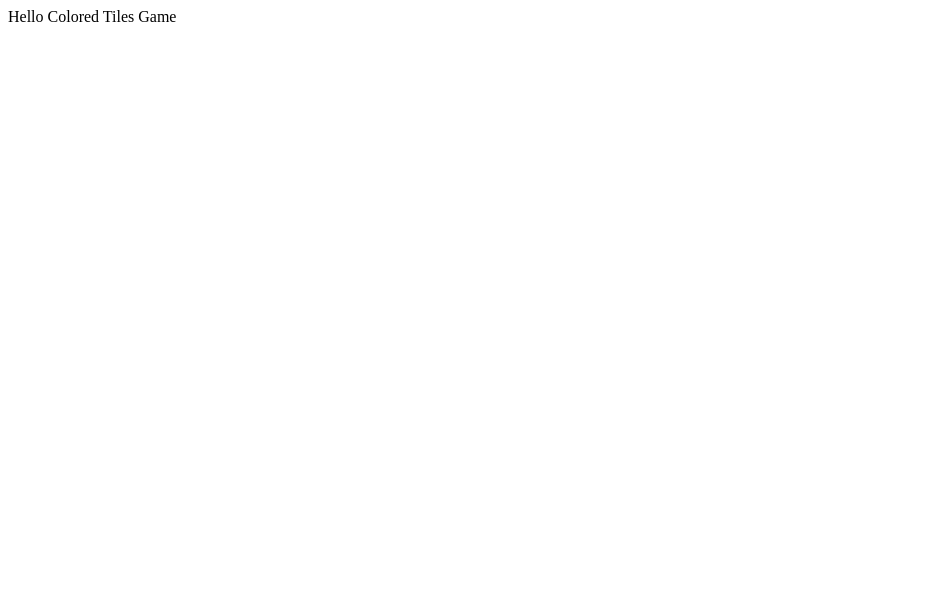
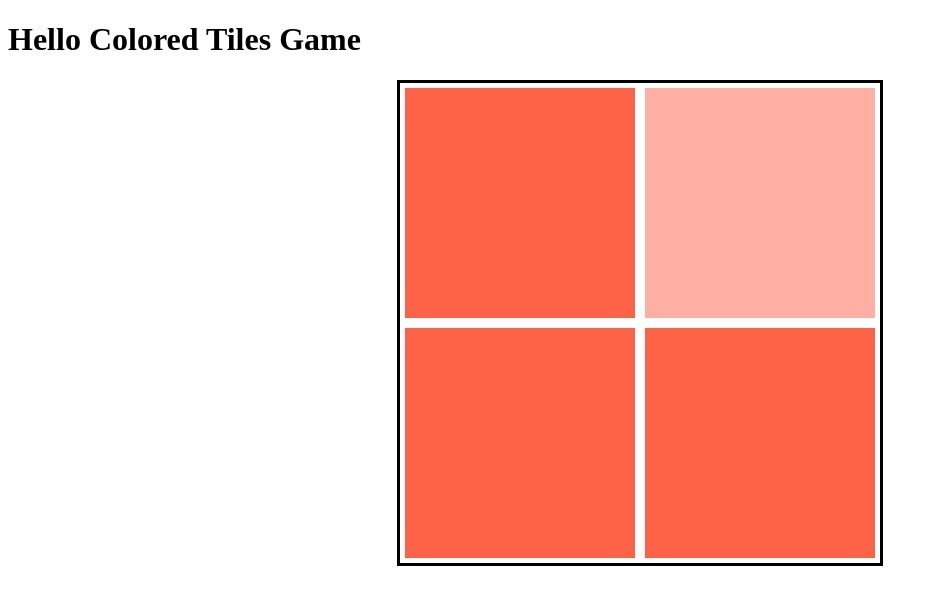
Before and after one commit to ASJvine/tiles, a React app: page / in a window 1280 px wide. Shown: the top 604 px of the page, without its empty margins (0-938 px from the left). Built offline with nearby package versions, Linux system fonts and the light colour scheme; the HTML template or start-up script is replaced by a standard one.

Commit message:
Basic grid generation - random size (2-10) and diff color tile

```diff
--- a/src/App/App.jsx
+++ b/src/App/App.jsx
@@ -1,8 +1,13 @@
 import React from 'react';
+
+import MainTitle from './common/MainTitle.atom';
+
+import Tiles from '../tiles/Tiles.organism';
 
 const App = () => (
   <div>
-    Hello Colored Tiles Game
+    <MainTitle text="Hello Colored Tiles Game" />
+    <Tiles />
   </div>
 );
 
--- /dev/null
+++ b/src/app/common/MainTitle.atom.jsx
@@ -0,0 +1,19 @@
+import React from 'react';
+import PropTypes from 'prop-types';
+
+const MainTitle = ({ className, text }) => (
+  <h1 className={`${className} main-title`}>
+    {text.trim()}
+  </h1>
+);
+
+MainTitle.defaultProps = {
+  className: '',
+};
+
+MainTitle.propTypes = {
+  text: PropTypes.string.isRequired,
+  className: PropTypes.string,
+};
+
+export default MainTitle;
--- a/src/index.jsx
+++ b/src/index.jsx
@@ -1,7 +1,7 @@
 /* global document */
 import React from 'react';
 import { render } from 'react-dom';
-import App from './App/App';
+import App from './app/App';
 
 render(
   <App />,
--- /dev/null
+++ b/src/tiles/Tiles.organism.jsx
@@ -0,0 +1,67 @@
+/* eslint-disable class-methods-use-this */
+import React from 'react';
+
+import './tiles.scss';
+
+import { setIntArray, getRandomInt } from '../utils/utils';
+
+class Tiles extends React.Component {
+  constructor(props) {
+    super(props);
+    this.state = {
+      gridDimension: getRandomInt(2, 10),
+    };
+    this.boxClicked = this.boxClicked.bind(this);
+  }
+
+  boxClicked(e) {
+    console.log('e clicked id', e.target.id);
+    console.log('e clicked id', e.target.className);
+  }
+
+  boxes(rowNb, intBoxArray, diffColorTile) {
+    const boxesInRow = Math.sqrt(intBoxArray.length);
+    const start = boxesInRow * (rowNb - 1);
+    const end = boxesInRow * rowNb;
+    const rowChunk = intBoxArray.slice(start, end);
+
+    return rowChunk.map(item => (
+      <div
+        className={`box ${diffColorTile === item ? 'diff-color-tile' : ''}`}
+        key={`${rowNb}-${item}`}
+        id={`${rowNb}-${item}`}
+        onClick={this.boxClicked}
+        onKeyPress={this.boxClicked}
+        role="button"
+        tabIndex="0"
+      />
+    ));
+  }
+
+  row(rowNb, intBoxArray, diffColorTile) {
+    return (
+      <div className="row" key={`row-${rowNb}`}>
+        {this.boxes(rowNb, intBoxArray, diffColorTile)}
+      </div>
+    );
+  }
+
+  rows(intRowArray, intBoxArray, diffColorTile) {
+    return intRowArray.map(rowNb => this.row(rowNb, intBoxArray, diffColorTile));
+  }
+
+  render() {
+    const { gridDimension } = this.state;
+    const intBoxArray = setIntArray(gridDimension * gridDimension, 1);
+    const intRowArray = setIntArray(gridDimension, 1);
+    const diffColorTile = getRandomInt(1, gridDimension * gridDimension);
+
+    return (
+      <div className="grid">
+        { this.rows(intRowArray, intBoxArray, diffColorTile) }
+      </div>
+    );
+  }
+}
+
+export default Tiles;
--- /dev/null
+++ b/src/tiles/tiles.scss
@@ -0,0 +1,44 @@
+.grid {
+  border: solid;
+  margin: 0 auto;
+  width: 80vw;
+  max-width: 60vh;
+  height: 80vw;
+  max-height: 60vh;
+  font-size: 1rem;
+}
+
+.row {
+  display: flex;
+}
+
+.box {
+  background: tomato;
+  margin: 5px;
+  color: white;
+  font-weight: bold;
+  flex: 1 0 auto;
+  position: relative;
+}
+
+.box:after {
+  content: "";
+  float: left;
+  display: block;
+  padding-top: 100%;
+}
+
+.box .inner {
+  position: absolute;
+  left: 0;
+  right: 0;
+  bottom: 0;
+  top: 0;
+  display: flex;
+  align-items: center;
+  justify-content: center;
+}
+
+.diff-color-tile {
+  opacity: 0.5;
+}
--- /dev/null
+++ b/src/utils/utils.js
@@ -0,0 +1,11 @@
+
+export const setIntArray = (dimension, startFrom = 0) => (
+  Array.from(Array(dimension).keys()).map(item => item + startFrom)
+);
+
+export const getRandomInt = (min, max) => {
+  const minInt = Math.ceil(min);
+  const maxInt = Math.floor(max);
+  // The maximum is exclusive and the minimum is inclusive
+  return Math.floor(Math.random() * (maxInt - minInt)) + minInt;
+};
--- a/webpack.config.js
+++ b/webpack.config.js
@@ -13,19 +13,23 @@ module.exports = {
       {
         test: /\.(js|jsx)$/,
         exclude: /node_modules/,
-        use: ['eslint-loader']
-      }
-    ]
+        use: ['eslint-loader'],
+      },
+      {
+        test: /\.scss$/,
+        use: ['style-loader', 'css-loader', 'sass-loader'],
+      },
+    ],
   },
   resolve: {
-    extensions: ['*', '.js', '.jsx']
+    extensions: ['*', '.js', '.jsx'],
   },
   output: {
     path: __dirname + '/dist',
     publicPath: '/',
-    filename: 'bundle.js'
+    filename: 'bundle.js',
   },
   devServer: {
-    contentBase: './dist'
-  }
+    contentBase: './dist',
+  },
 };
```
Also changed, not shown: package.json (+10 -5 lines), 1 other file (tests, documents, lock files or other folders).
